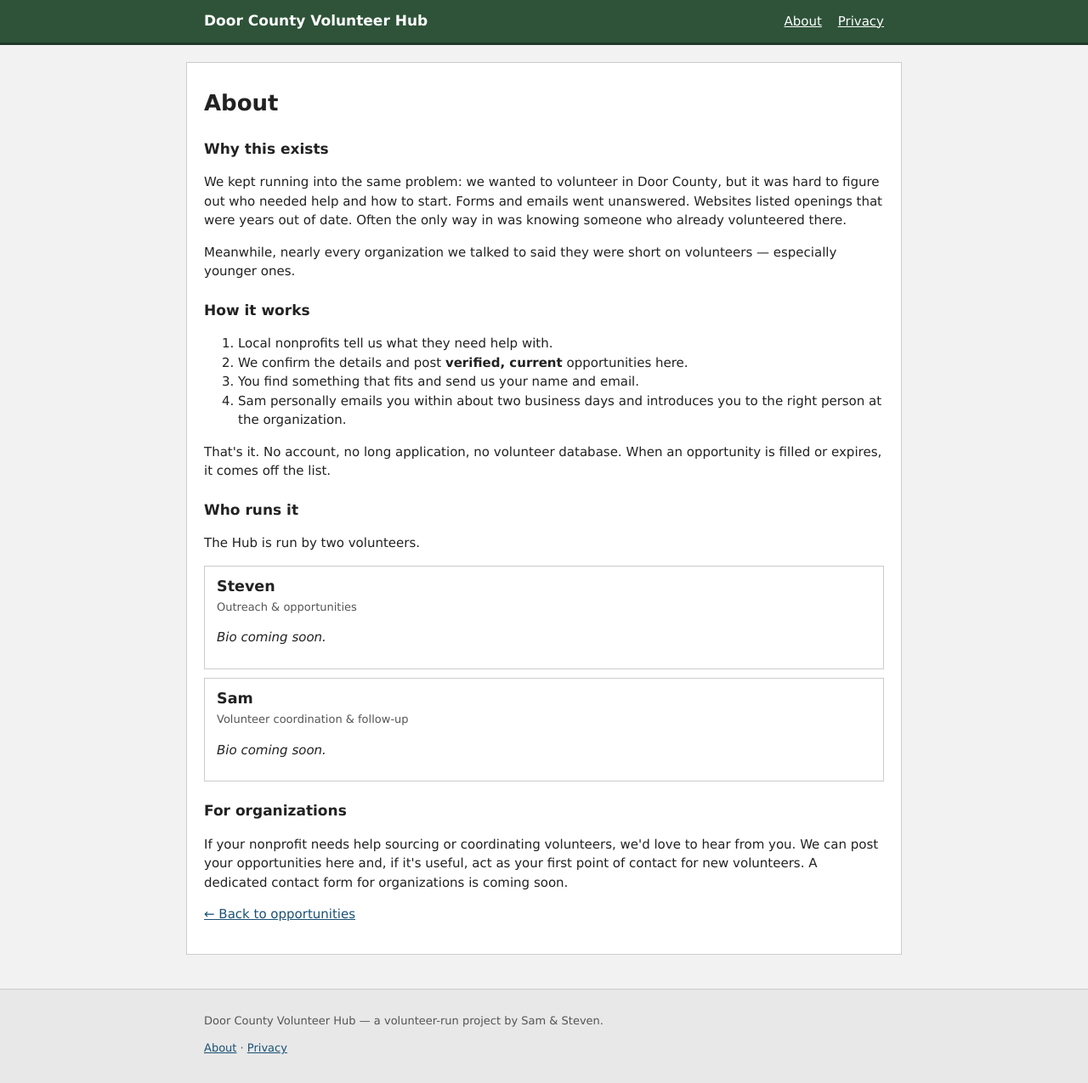
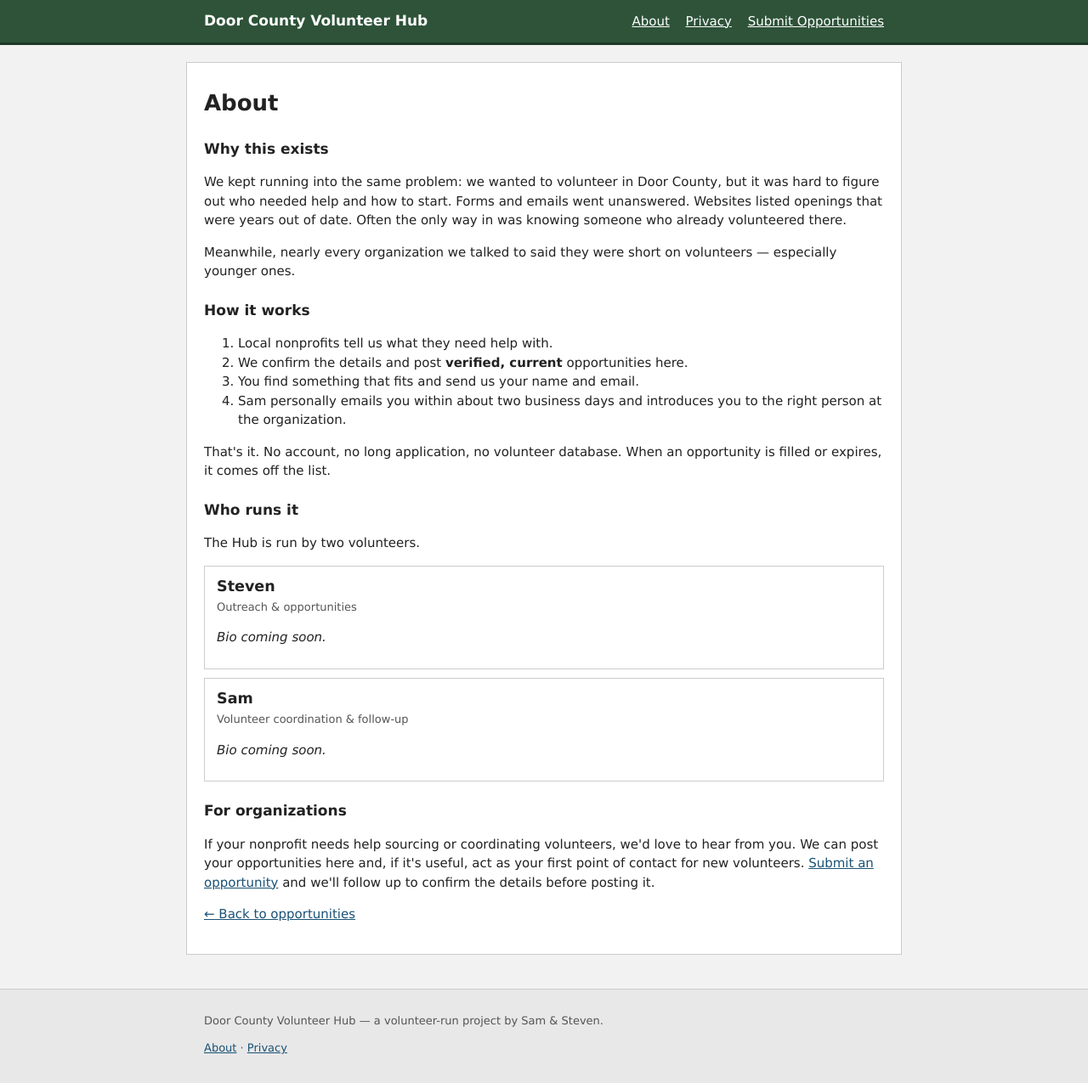
Before and after one commit to steven-the-qa/door-county-volunteer-hub, a plain HTML site: page about.html in a window 1280 px wide. Shown: the whole page at 85% size. Drawn offline with Linux system fonts and the light colour scheme.

Commit message:
Add "Submit Opportunities" nav link to the org intake Google Form
Points at https://forms.gle/g5eD31zjfcUUQbii9 on every page's nav (opens in a
new tab). Also links it from the About page's "For organizations" section,
replacing the old "coming soon" placeholder.

Co-Authored-By: Claude Sonnet 5 <noreply@anthropic.com>

```diff
--- a/about.html
+++ b/about.html
@@ -16,6 +16,7 @@
       <nav aria-label="Primary">
         <a href="about.html" aria-current="page">About</a>
         <a href="privacy.html">Privacy</a>
+        <a href="https://forms.gle/g5eD31zjfcUUQbii9" target="_blank" rel="noopener">Submit Opportunities</a>
       </nav>
     </div>
   </header>
@@ -70,8 +71,9 @@
     <p>
       If your nonprofit needs help sourcing or coordinating volunteers, we'd love to
       hear from you. We can post your opportunities here and, if it's useful, act as
-      your first point of contact for new volunteers. A dedicated contact form for
-      organizations is coming soon.
+      your first point of contact for new volunteers.
+      <a href="https://forms.gle/g5eD31zjfcUUQbii9" target="_blank" rel="noopener">Submit an opportunity</a>
+      and we'll follow up to confirm the details before posting it.
     </p>
 
     <p><a href="index.html">← Back to opportunities</a></p>
```
Also changed, not shown: index.html (+1 -0 lines), privacy.html (+1 -0 lines).
